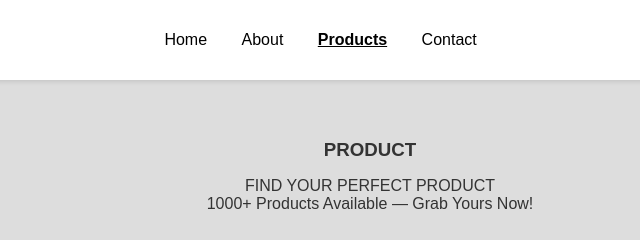
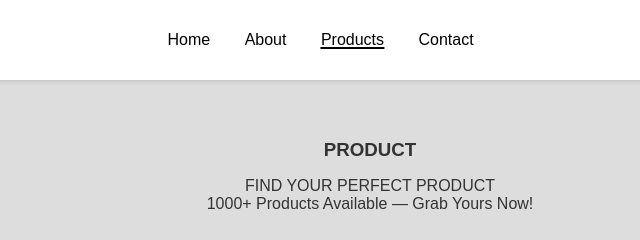
Before and after one commit to alvenath/PromosiProdukKita, a plain HTML site: page Product Page/product.html in a window 1280 px wide. Shown: the top 240 px of the page, 270-910 px from the left. Drawn offline with Linux system fonts and the light colour scheme.

Commit message:
ubah dikit

```diff
--- a/About Page/about.css
+++ b/About Page/about.css
@@ -22,21 +22,38 @@ body {
       font-weight: 600;
     }
     nav a {
-      margin: 0 15px;
-      text-decoration: none;
-      color: #111;
-      font-weight: 500;
-    }
-    nav a.active {
-      text-decoration: underline;
-      font-weight: bold;
+    position: relative;
+    margin: 0 15px;
+    text-decoration: none;
+    color: black;
+    font-weight: 500;
+    padding-bottom: 1px; /* space for underline */
     }
 
-    nav a:hover {
-      text-decoration: underline;
+    /* underline animation */
+    nav a::after {
+      content: "";
+      position: absolute;
+      left: 50%;
+      bottom: 0;
+      width: 0;
+      height: 2px;
+      background: black;
+      transform: translateX(-50%);
+      transition: width 0.3s ease;
     }
 
-.header-right {
+    /* hover expand */
+    nav a:hover::after {
+      width: 100%;
+    }
+
+    /* active link: stays fully underlined */
+    nav a.active::after {
+      width: 100%;
+    }
+
+    .header-right {
       display: flex;
       align-items: center;
       gap: 15px;
@@ -67,9 +84,9 @@ body {
       cursor: pointer;
       user-select: none;
       color: #000;
-      transition: 0.3s;
     }
     .icon-button a:hover {
+      transition: 0.3s ease-in-out;
       color: #007bff;
     }
 
--- a/Contact Page/contact.css
+++ b/Contact Page/contact.css
@@ -23,18 +23,35 @@ header {
       font-weight: 600;
     }
     nav a {
-      margin: 0 15px;
-      text-decoration: none;
-      color: black;
-      font-weight: 500;
-    }
-    nav a.active {
-      font-weight: bold;
-      text-decoration: underline;
+    position: relative;
+    margin: 0 15px;
+    text-decoration: none;
+    color: black;
+    font-weight: 500;
+    padding-bottom: 1px; /* space for underline */
     }
 
-    nav a:hover {
-      text-decoration: underline;
+    /* underline animation */
+    nav a::after {
+      content: "";
+      position: absolute;
+      left: 50%;
+      bottom: 0;
+      width: 0;
+      height: 2px;
+      background: black;
+      transform: translateX(-50%);
+      transition: width 0.3s ease;
+    }
+
+    /* hover expand */
+    nav a:hover::after {
+      width: 100%;
+    }
+
+    /* active link: stays fully underlined */
+    nav a.active::after {
+      width: 100%;
     }
     .header-right {
       display: flex;
--- a/Homepage/styles.css
+++ b/Homepage/styles.css
@@ -22,18 +22,35 @@
       font-weight: 600;
     }
     nav a {
-      margin: 0 15px;
-      text-decoration: none;
-      color: black;
-      font-weight: 500;
-    }
-    nav a.active {
-      font-weight: bold;
-      text-decoration: underline;
+    position: relative;
+    margin: 0 15px;
+    text-decoration: none;
+    color: black;
+    font-weight: 500;
+    padding-bottom: 1px; /* space for underline */
     }
 
-    nav a:hover {
-      text-decoration: underline;
+    /* underline animation */
+    nav a::after {
+      content: "";
+      position: absolute;
+      left: 50%;
+      bottom: 0;
+      width: 0;
+      height: 2px;
+      background: black;
+      transform: translateX(-50%);
+      transition: width 0.3s ease;
+    }
+
+    /* hover expand */
+    nav a:hover::after {
+      width: 100%;
+    }
+
+    /* active link: stays fully underlined */
+    nav a.active::after {
+      width: 100%;
     }
     .header-right {
       display: flex;
--- a/Product Page/product.css
+++ b/Product Page/product.css
@@ -1,6 +1,4 @@
-
-
-    body {
+       body {
       margin: 0;
       font-family: 'Poppins', sans-serif;
       background-color: #fff;
@@ -23,20 +21,39 @@
       font-size: 20px;
       font-weight: 600;
     }
+
     nav a {
-      margin: 0 15px;
-      text-decoration: none;
-      color: black;
-      font-weight: 500;
-    }
-    nav a.active {
-      font-weight: bold;
-      text-decoration: underline;
+    position: relative;
+    margin: 0 15px;
+    text-decoration: none;
+    color: black;
+    font-weight: 500;
+    padding-bottom: 1px; /* space for underline */
     }
 
-    nav a:hover {
-      text-decoration: underline;
+    /* underline animation */
+    nav a::after {
+      content: "";
+      position: absolute;
+      left: 50%;
+      bottom: 0;
+      width: 0;
+      height: 2px;
+      background: black;
+      transform: translateX(-50%);
+      transition: width 0.3s ease;
     }
+
+    /* hover expand */
+    nav a:hover::after {
+      width: 100%;
+    }
+
+    /* active link: stays fully underlined */
+    nav a.active::after {
+      width: 100%;
+    }
+
     .header-right {
       display: flex;
       align-items: center;
```
